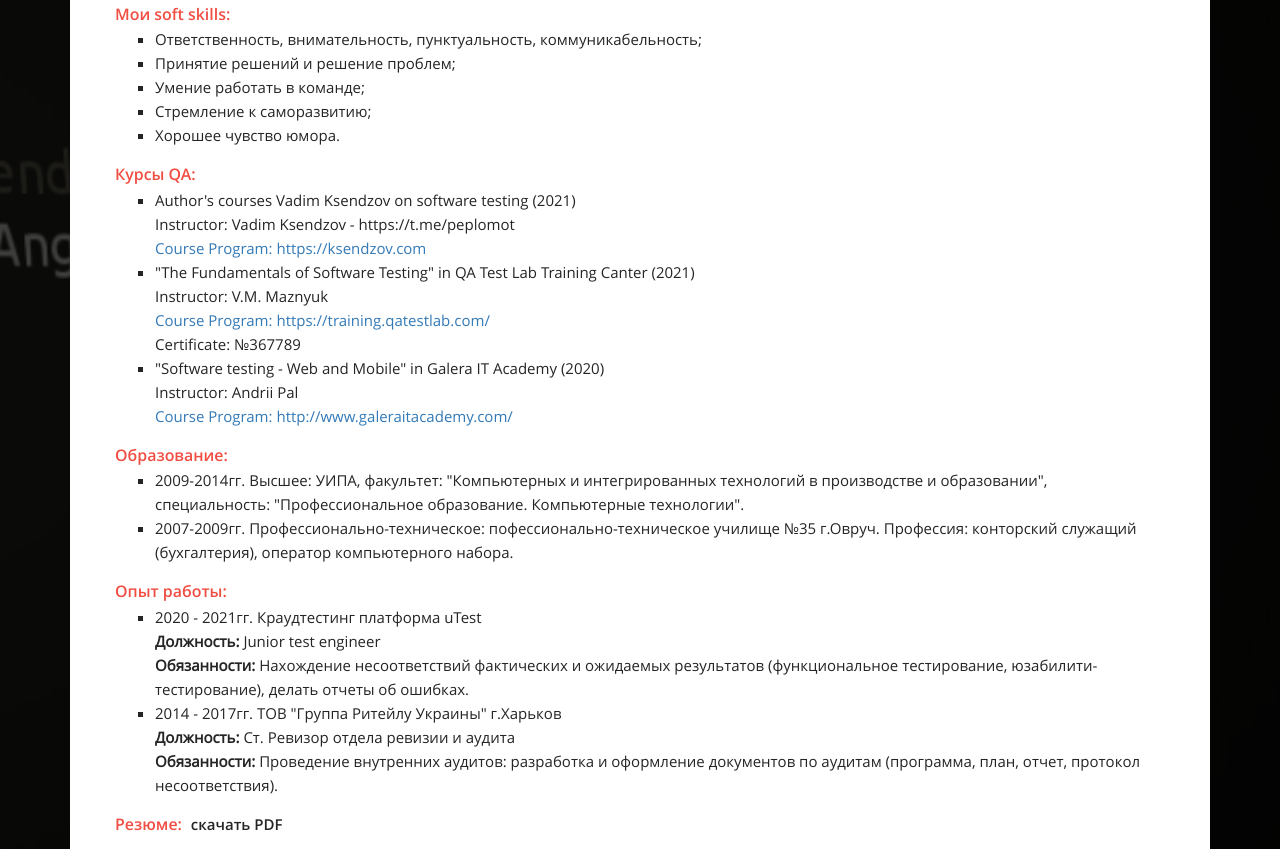
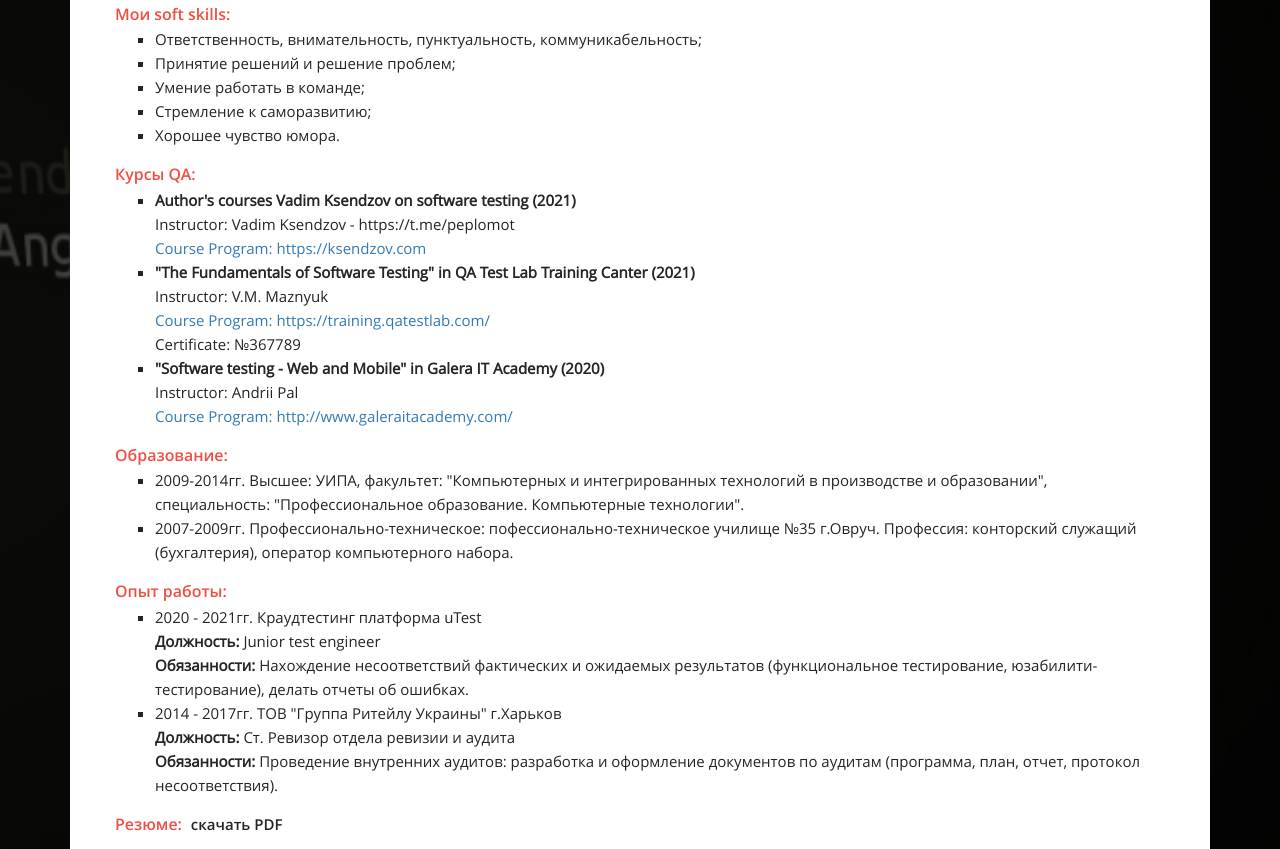
Before and after one commit to pro1004eL/anton_kolomiiets, a plain HTML site: page index.html in a window 1280 px wide. Shown: the part 1945-2794 px from the top of the page. Drawn offline with Linux system fonts and the light colour scheme.

Commit message:
add bold font

```diff
--- a/index.html
+++ b/index.html
@@ -131,15 +131,15 @@
 						</ul>
 						<p class="skills"><span>Курсы QA:</span></p>
 						<ul>
-							<li>Author's courses Vadim Ksendzov on software testing (2021) <br>
+							<li><b>Author's courses Vadim Ksendzov on software testing (2021)</b> <br>
 								Instructor: Vadim Ksendzov - https://t.me/peplomot <br>
 								<a href="https://ksendzov.com">	Course Program: https://ksendzov.com</a>
 								</li>
-							<li>"The Fundamentals of Software Testing" in QA Test Lab Training Canter (2021)<br>
+							<li><b>"The Fundamentals of Software Testing" in QA Test Lab Training Canter (2021)</b><br>
 								Instructor: V.M. Maznyuk <br>
 								<a href="https://training.qatestlab.com/">	Course Program: https://training.qatestlab.com/ <br></a>
 								Certificate: №367789</li>
-							<li>"Software testing - Web and Mobile" in Galera IT Academy (2020) <br>
+							<li><b>"Software testing - Web and Mobile" in Galera IT Academy (2020)</b> <br>
 								Instructor: Andrii Pal <br>
 								<a href="http://www.galeraitacademy.com/">	Course Program: http://www.galeraitacademy.com/ <br></a>
 							</li>
```
